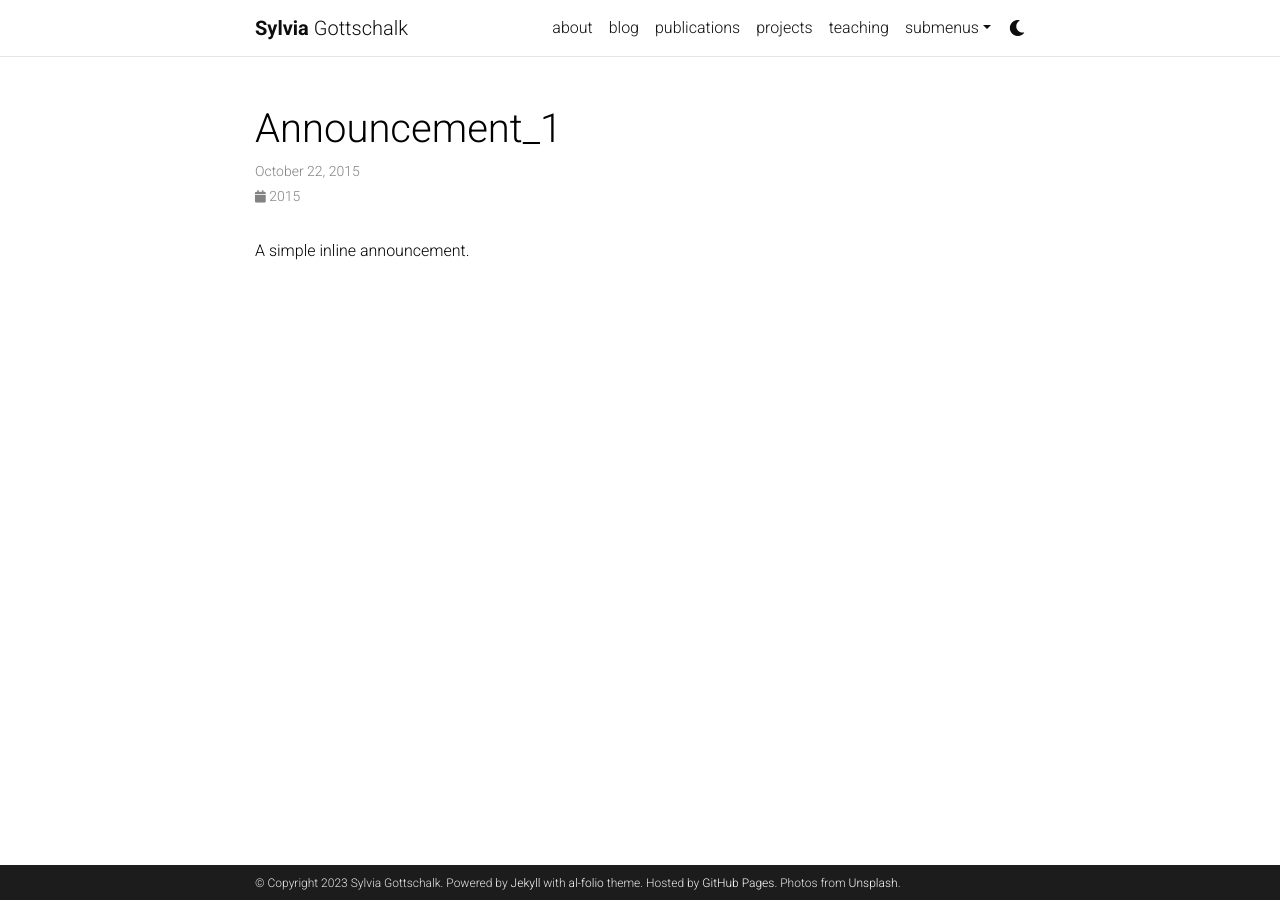
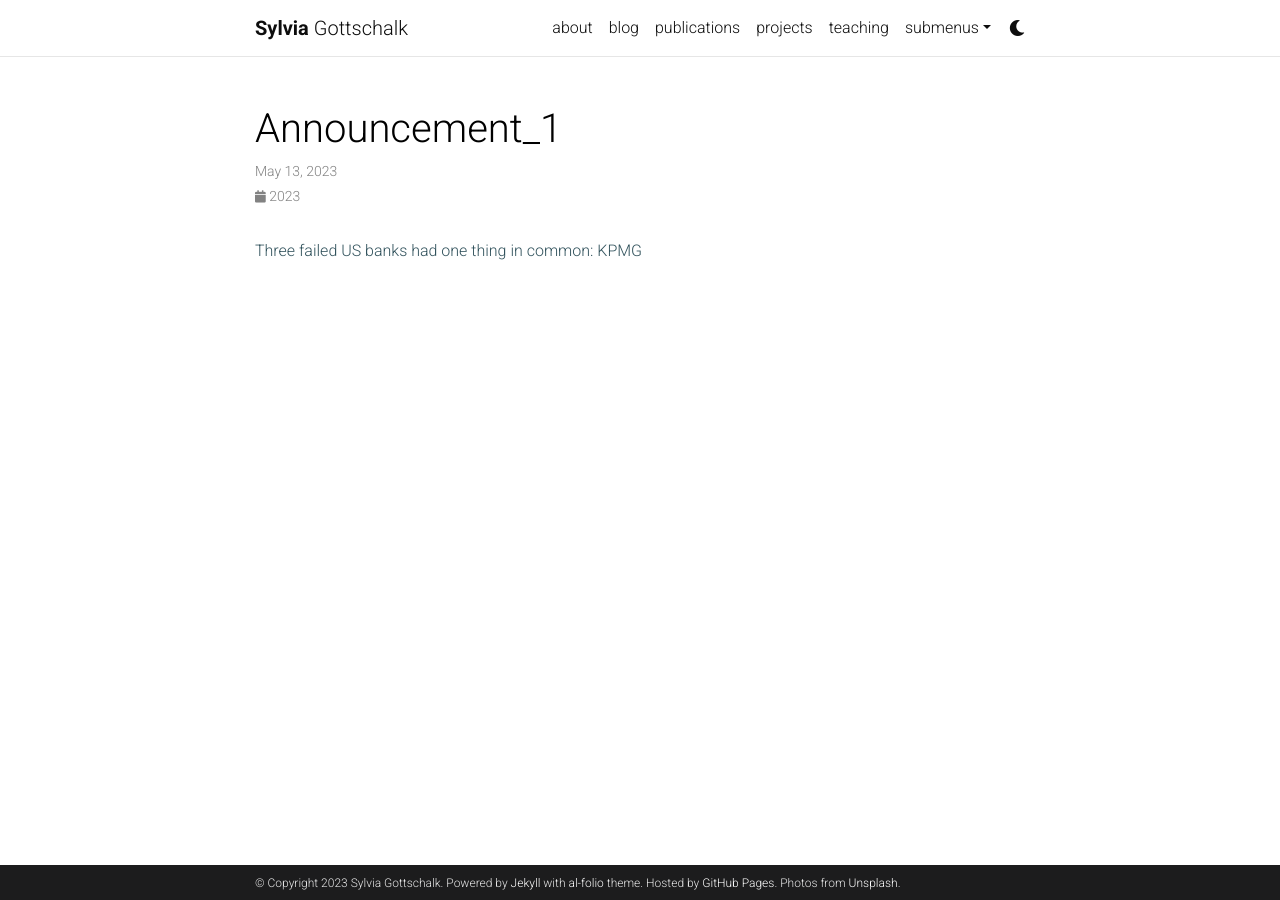
Before and after one commit to sdgottschalk/sgottschalk.io, a Jekyll site: the page built from _news/announcement_1.md, in a window 1280 px wide. Built offline with Jekyll 4.4.1, drawn with Linux system fonts in a browser that asks for light colours; comment, search, counter and statistics services are not loaded; a style sheet for code colours, icons or effects is not loaded.

Commit message:
Update announcement_1.md

```diff
--- a/_news/announcement_1.md
+++ b/_news/announcement_1.md
@@ -1,8 +1,8 @@
 ---
 layout: post
-date: 2015-10-22 15:59:00-0400
+date: 2023-05-13 15:59:00-0400
 inline: true
 related_posts: false
 ---
 
-A simple inline announcement.
+[Three failed US banks had one thing in common: KPMG](https://www.ft.com/content/feb33914-493e-467c-b67e-28fcd1b3814d)
```
